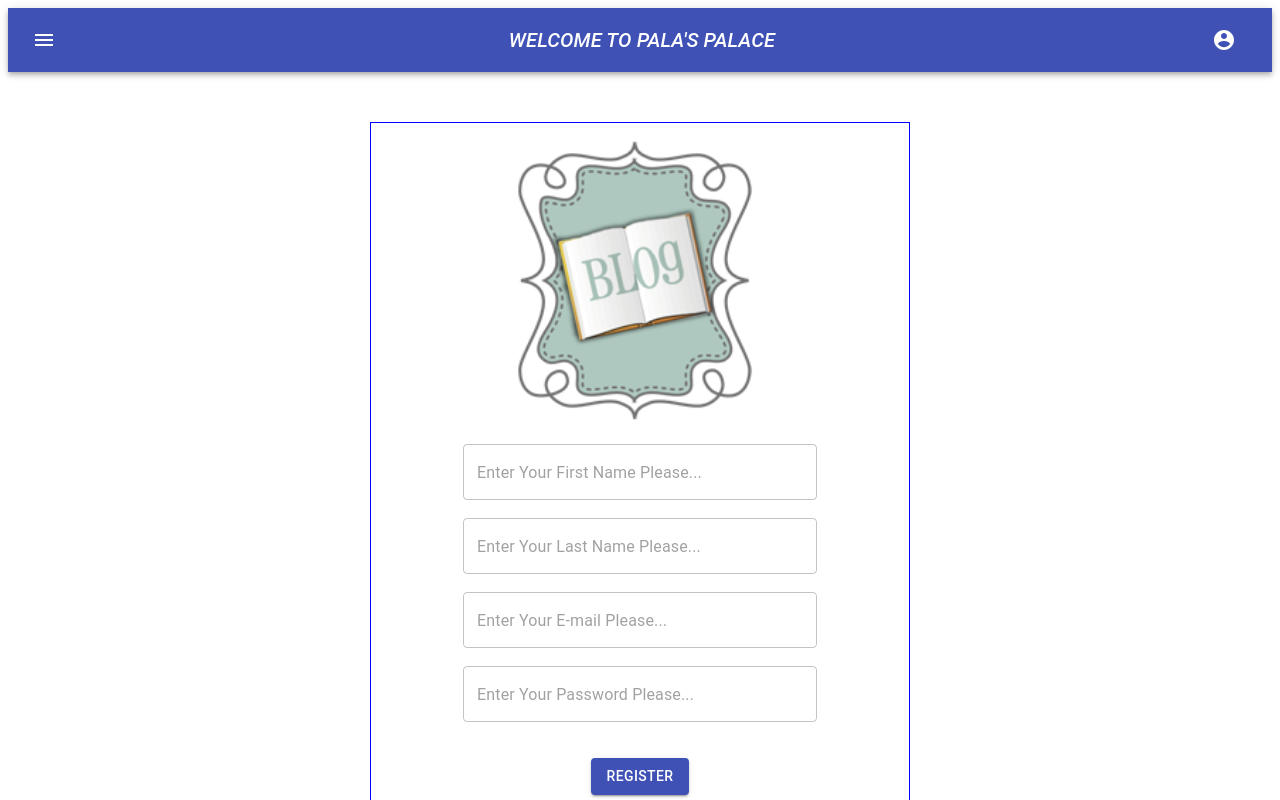
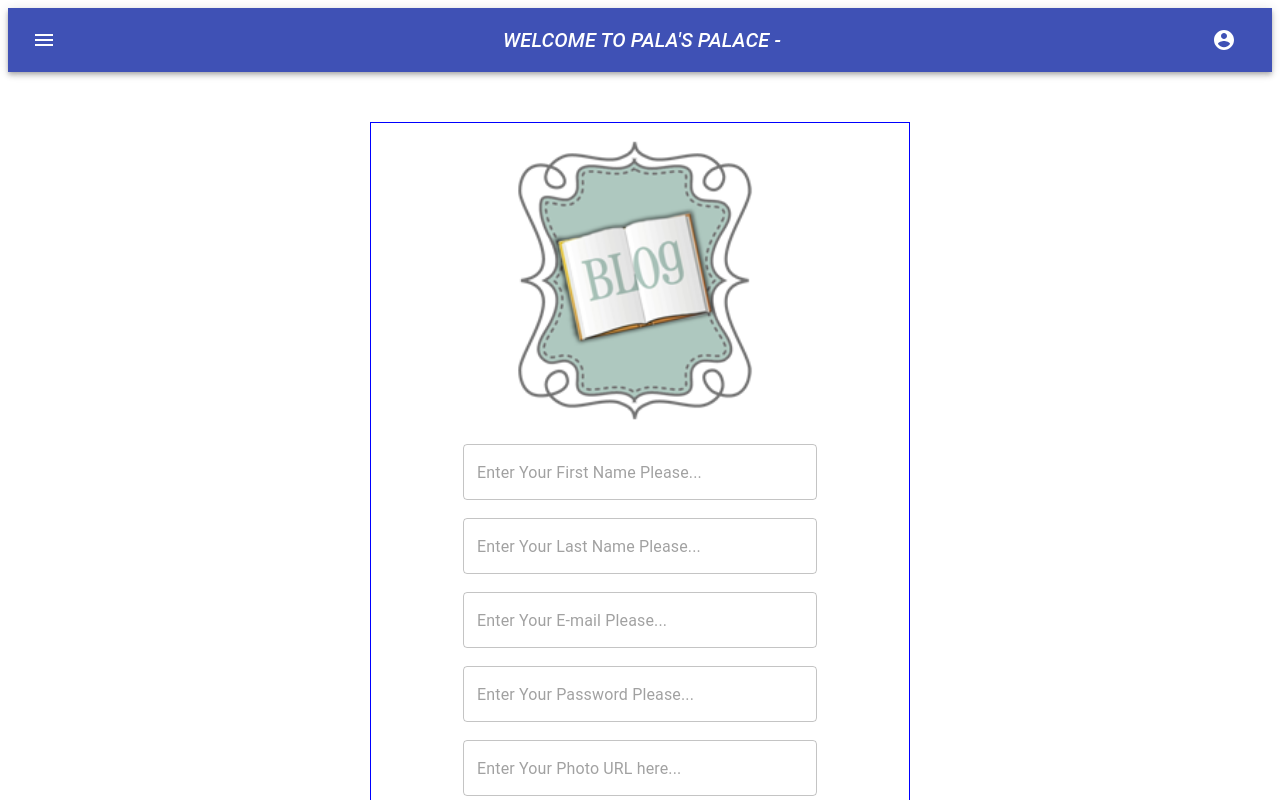
Before and after one commit to durmus-pala/milestone-fire-blog-app, a React (Create React App) app: page /register in a window 1280 px wide. Shown: the top 800 px of the page. Built offline with nearby package versions, Linux system fonts and the light colour scheme; no server answers.

Commit message:
add private router and login register bug fix

```diff
--- a/src/App.js
+++ b/src/App.js
@@ -1,11 +1,14 @@
 import React from "react";
 import "./App.css";
 import AppRouter from "./approuter/AppRouter";
+import AuthContextProvider from "./contexts/AuthContext";
 
 function App() {
   return (
     <div className="App">
-      <AppRouter />
+      <AuthContextProvider>
+        <AppRouter />
+      </AuthContextProvider>
     </div>
   );
 }
--- a/src/approuter/AppRouter.js
+++ b/src/approuter/AppRouter.js
@@ -2,8 +2,13 @@ import React from "react";
 import Login from "../pages/Login";
 import Register from "../pages/Register";
 import Dashboard from "../pages/Dashboard";
+import Details from "../pages/Details";
+import Profile from "../pages/Profile";
+import UpdateBlog from "../pages/UpdateBlog";
+import NewBlog from "../pages/NewBlog";
 import { BrowserRouter as Router, Switch, Route } from "react-router-dom";
 import MenuAppBar from "../components/Navbar";
+import { ProtectedRoute } from "./PrivateRouter";
 
 const AppRouter = () => {
   return (
@@ -11,9 +16,19 @@ const AppRouter = () => {
       <Router>
         <MenuAppBar />
         <Switch>
+          <Route exact path="/" component={Dashboard} />
           <Route path="/login" component={Login} />
           <Route path="/register" component={Register} />
-          <Route path="/dashboard" component={Dashboard} />
+          <Route path="/details/:id" component={Details} />
+          <ProtectedRoute
+            component={() => (
+              <>
+                <Route path="/profile" component={Profile} />
+                <Route path="/edit/:id" component={UpdateBlog} />
+                <Route path="/upload" component={NewBlog} />
+              </>
+            )}
+          ></ProtectedRoute>
         </Switch>
       </Router>
     </div>
--- a/src/approuter/PrivateRouter.js
+++ b/src/approuter/PrivateRouter.js
@@ -1,9 +1,9 @@
 import React, { useContext } from "react";
 import { Route, Redirect } from "react-router-dom";
-import { AuthContextProvider } from "../contexts/AuthContextProvider";
+import { AuthContext } from "../contexts/AuthContext";
 
 export const ProtectedRoute = ({ component: Component, ...rest }) => {
-  const { currentUser } = useContext(AuthContextProvider);
+  const { currentUser } = useContext(AuthContext);
 
   return (
     <Route
--- a/src/components/Navbar.js
+++ b/src/components/Navbar.js
@@ -10,6 +10,9 @@ import MenuItem from "@material-ui/core/MenuItem";
 import Menu from "@material-ui/core/Menu";
 import { AuthContext } from "../contexts/AuthContext";
 import { Link } from "react-router-dom";
+import { Button } from "@material-ui/core";
+import { SignOut } from "../helpers/Firebase";
+import { useHistory } from "react-router-dom";
 
 const useStyles = makeStyles((theme) => ({
   root: {
@@ -25,15 +28,10 @@ const useStyles = makeStyles((theme) => ({
 
 const MenuAppBar = () => {
   const classes = useStyles();
-  const [auth, setAuth] = React.useState(true);
   const [anchorEl, setAnchorEl] = React.useState(null);
   const open = Boolean(anchorEl);
   const currentUser = useContext(AuthContext);
-  console.log(currentUser);
-
-  const handleChange = (event) => {
-    setAuth(event.target.checked);
-  };
+  const history = useHistory();
 
   const handleMenu = (event) => {
     setAnchorEl(event.currentTarget);
@@ -41,6 +39,10 @@ const MenuAppBar = () => {
 
   const handleClose = () => {
     setAnchorEl(null);
+  };
+
+  const handleLogout = () => {
+    SignOut(history);
   };
 
   return (
@@ -56,9 +58,11 @@ const MenuAppBar = () => {
             <MenuIcon />
           </IconButton>
           <Typography variant="h6" className={classes.title}>
-            <i>WELCOME TO PALA'S PALACE</i>
+            <i>
+              WELCOME TO PALA'S PALACE - {currentUser?.currentUser?.displayName}
+            </i>
           </Typography>
-          {auth && (
+          {
             <div>
               <IconButton
                 aria-label="account of current user"
@@ -69,6 +73,13 @@ const MenuAppBar = () => {
               >
                 <AccountCircle />
               </IconButton>
+              {currentUser?.currentUser?.displayName ? (
+                <Button onClick={handleLogout} style={{ color: "white" }}>
+                  Logout
+                </Button>
+              ) : (
+                ""
+              )}
               <Menu
                 id="menu-appbar"
                 anchorEl={anchorEl}
@@ -84,15 +95,28 @@ const MenuAppBar = () => {
                 open={open}
                 onClose={handleClose}
               >
+                {currentUser?.currentUser?.displayName ? (
+                  <div>
+                    <Link to="/profile">
+                      <MenuItem onClick={handleClose}>Profile</MenuItem>
+                    </Link>
+                    <Link to="/upload">
+                      <MenuItem onClick={handleClose}>new Post</MenuItem>
+                    </Link>
+                  </div>
+                ) : (
+                  <div>
                     <Link to="/login">
                       <MenuItem onClick={handleClose}>Login</MenuItem>
                     </Link>
                     <Link to="/register">
                       <MenuItem onClick={handleClose}>Register</MenuItem>
                     </Link>
+                  </div>
+                )}
               </Menu>
             </div>
-          )}
+          }
         </Toolbar>
       </AppBar>
     </div>
--- a/src/pages/Login.js
+++ b/src/pages/Login.js
@@ -12,13 +12,13 @@ const Login = () => {
   const handleLogin = (e) => {
     e.preventDefault();
     SignIn(email, password, history);
-    history.push("/dashboard");
+    history.push("/");
   };
 
   const handleProvider = (e) => {
     e.preventDefault();
     SignUpProvider();
-    history.push("/dashboard");
+    history.push("/");
   };
   return (
     <div className="login">
@@ -46,7 +46,7 @@ const Login = () => {
       </form>
       <br />
       <br />
-      <Button variant="contained" color="primary" OnClick={handleLogin}>
+      <Button onClick={handleLogin} variant="contained" color="primary">
         Login
       </Button>
       <br />
--- a/src/pages/Register.js
+++ b/src/pages/Register.js
@@ -10,18 +10,19 @@ const Register = () => {
   const [lastName, setLastName] = useState("");
   const [email, setEmail] = useState("");
   const [password, setPassword] = useState("");
+  const [photo, setPhoto] = useState("");
 
   const handleRegister = (e) => {
     e.preventDefault();
     const displayName = `${firstName} ${lastName}`;
-    createUser(email, password, displayName, history);
-    history.push("/dashboard");
+    createUser(email, password, displayName, photo, history);
+    history.push("/");
   };
 
   const handleProvider = (e) => {
     e.preventDefault();
     SignUpProvider();
-    history.push("/dashboard");
+    history.push("/");
   };
 
   return (
@@ -67,6 +68,16 @@ const Register = () => {
           placeholder="Enter Your Password Please..."
           onChange={(e) => setPassword(e.target.value)}
         />
+        <br />
+        <br />
+        <TextField
+          className="login-password"
+          type="text"
+          id="outlined-basic"
+          variant="outlined"
+          placeholder="Enter Your Photo URL here..."
+          onChange={(e) => setPhoto(e.target.value)}
+        />
       </form>
       <br />
       <br />
```
Lines whose indentation alone changed are shown as unchanged.
